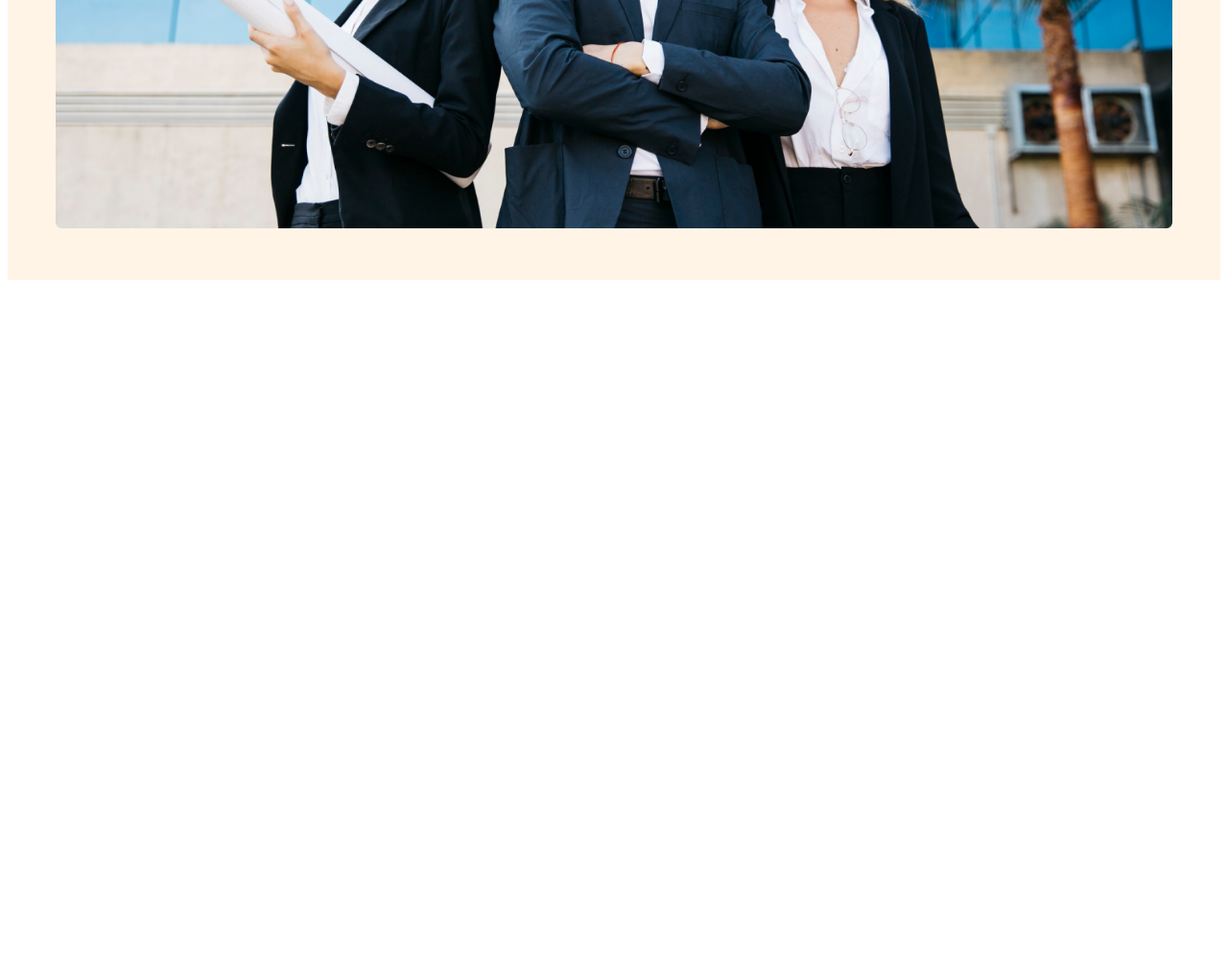
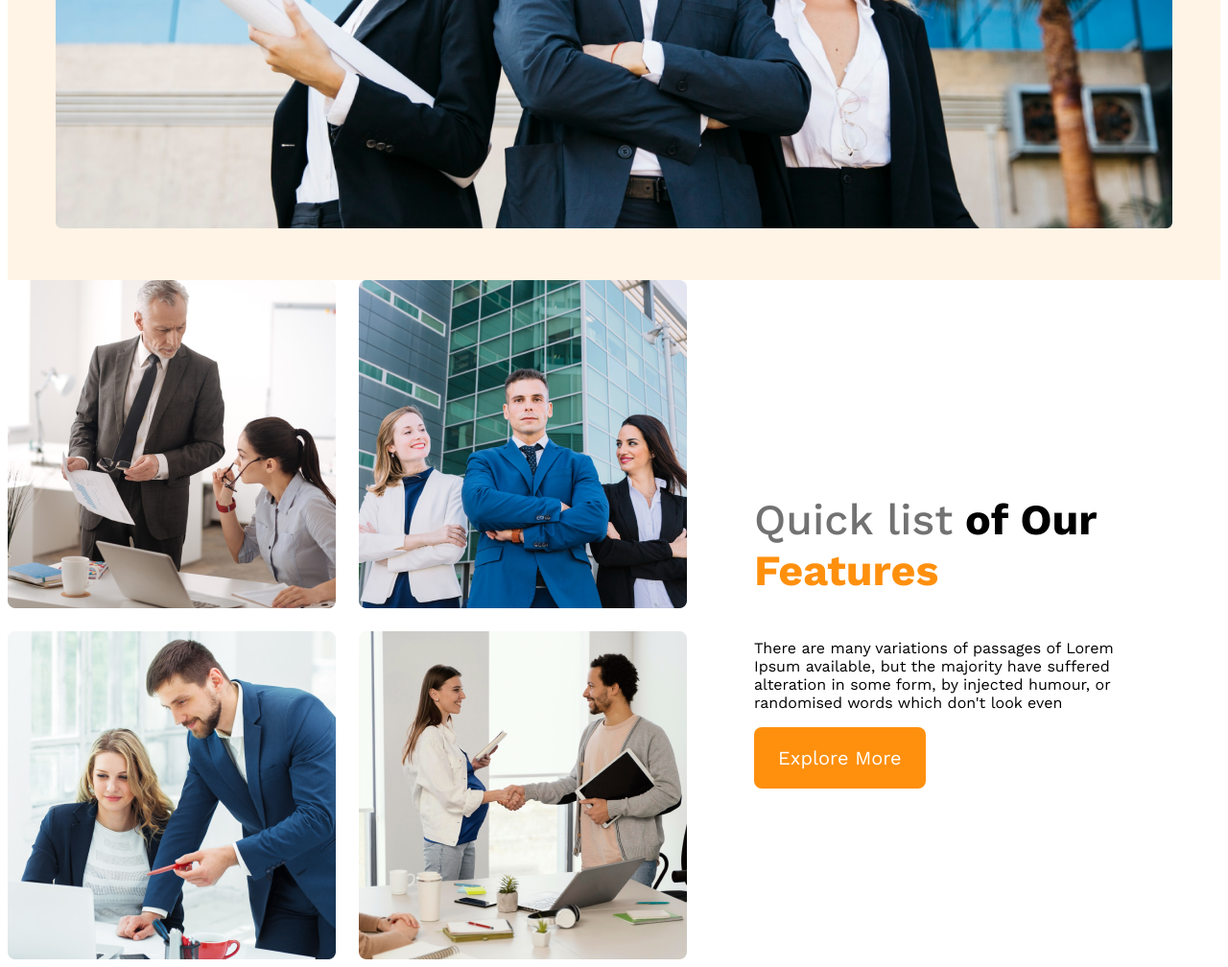
Before and after one commit to methu-islam/g3-archicetcs-web, a plain HTML site: page index.html in a window 1280 px wide. Shown: the part 798-1806 px from the top of the page at 96% size. Before the commit the page ends 1098 px from the top, so only its background shows below. Drawn offline with nearby package versions, Linux system fonts and the light colour scheme.

Commit message:
added pichars

```diff
--- a/index.html
+++ b/index.html
@@ -27,8 +27,22 @@
             <img src="images/banner.png" alt="">
       </div>
     </header>
+    <!-- header end -->
+    <!-- main start -->
     <main>
-
+       <section class="teams-container">
+        <div class="tem-img-container">
+           <img src="images/team1.png" alt="">
+           <img src="images/team2.png" alt="">
+           <img src="images/team3.png" alt="">
+           <img src="images/team4.png" alt="">
+        </div>
+        <div class="teams-content">
+            <h3 class="teames-title"><span class="quick-list">Quick list</span> <span>of Our</span><span class="text-features"> Features</span></h3>
+            <p class="teams-description">There are many variations of passages of Lorem Ipsum available, but the majority have suffered alteration in some form, by injected humour, or randomised words which don't look even</p>
+            <button class="btn-primary">Explore More</button>
+        </div>
+       </section>
     </main>
     <footer>
 
--- a/style/architects.css
+++ b/style/architects.css
@@ -83,3 +83,34 @@ nav li a{
             flex-direction: column;
         }
     }
+
+    /* main start style */
+    main{
+        max-width: 1440px;
+        margin: 0 auto;
+    }
+    /* teams style */
+    .teams-container{
+        display: flex;
+        align-items: center;
+    }
+    .tem-img-container{
+        display: grid;
+        grid-template-columns: repeat(2,1fr);
+        gap: 24px;
+    }
+    .teams-content{
+        padding-left: 70px;
+        padding-right: 70px;
+    }
+    .teames-title{
+        font-size: 2.8rem;
+    }
+    .teames-title .quick-list{
+        color: #727272;
+        font-weight: 500;
+    }
+    .teames-title .text-features{
+        color: #FF900E;
+        font-weight: 700;
+    }
```
